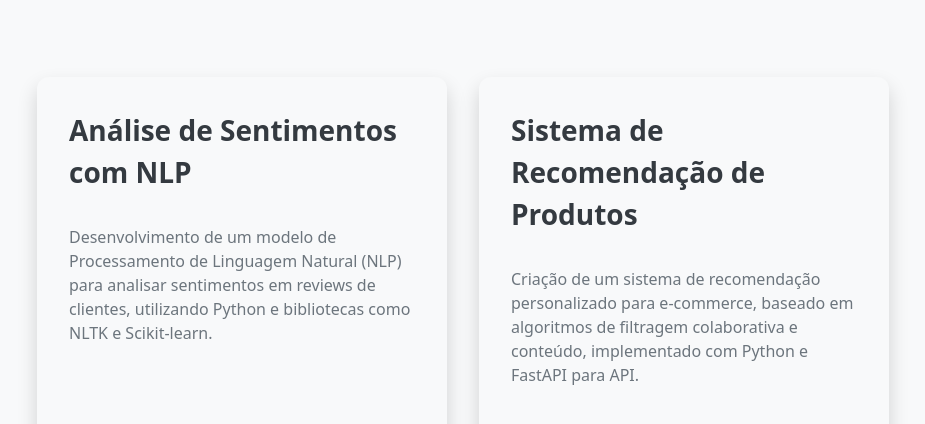
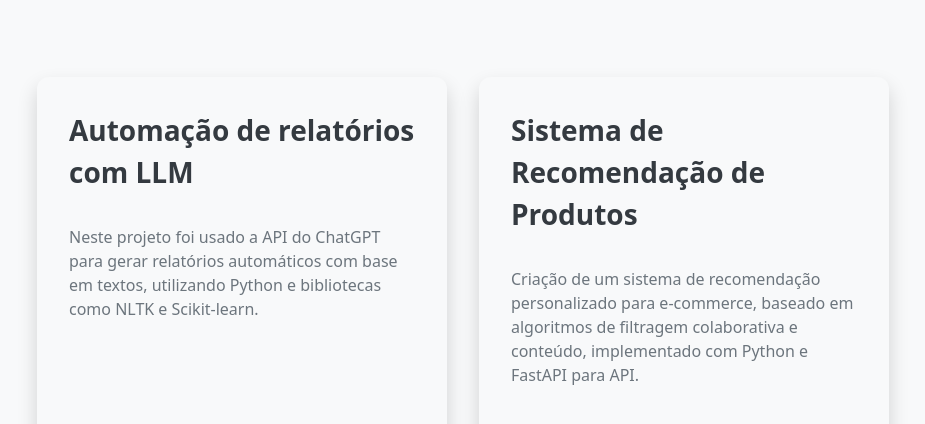
Before and after one commit to Talduardo/talduardo.github.io, a plain HTML site: page index.html in a window 1280 px wide. Shown: the part 2223-2647 px from the top of the page, without its empty margins (177-1102 px from the left). Drawn offline with nearby package versions, Linux system fonts and the light colour scheme.

Commit message:
Atualização no index, modificação de um projeto

```diff
--- a/index.html
+++ b/index.html
@@ -109,10 +109,10 @@
         <h2>Meus Projetos</h2>
         <div>
             <article tabindex="0" role="button" class="project-card" data-project-id="1" aria-describedby="desc-project-1">
-                <h3>Análise de Sentimentos com NLP</h3>
-                <p id="desc-project-1">Desenvolvimento de um modelo de Processamento de Linguagem Natural (NLP) para analisar sentimentos em reviews de clientes, utilizando Python e bibliotecas como NLTK e Scikit-learn.</p>
+                <h3>Automação de relatórios com LLM</h3>
+                <p id="desc-project-1">Neste projeto foi usado a API do ChatGPT para gerar relatórios automáticos com base em textos, utilizando Python e bibliotecas como NLTK e Scikit-learn.</p>
                 <div class="project-links">
-                    <a href="https://github.com/yourname/project-one" target="_blank" rel="noopener" class="project-link">
+                    <a href="https://github.com/Talduardo/Projeto-llms" target="_blank" rel="noopener" class="project-link">
                         <i class="fab fa-github"></i> Código Fonte
                     </a>
                     <a href="https://yourdemo.com/project-one" target="_blank" rel="noopener" class="project-link">
@@ -243,9 +243,9 @@
 
             const projects = {
                 1: {
-                    title: "Análise de Sentimentos com NLP",
-                    description: "Este projeto envolveu o desenvolvimento de um modelo de Processamento de Linguagem Natural (NLP) para analisar sentimentos em reviews de clientes, utilizando Python e bibliotecas como NLTK e Scikit-learn. O objetivo foi identificar opiniões positivas, negativas ou neutras, fornecendo insights valiosos para a melhoria de produtos/serviços. A pipeline incluiu coleta de dados, limpeza, engenharia de features e avaliação do modelo.",
-                    source: "https://github.com/yourname/project-one",
+                    title: "Automação de relatórios com LLM",
+                    description: "Neste projeto foi usado a API do ChatGPT para gerar relatórios automáticos com base em textos, utilizando Python e bibliotecas como NLTK e Scikit-learn.",
+                    source: "https://github.com/Talduardo/Projeto-llms",
                     demo: "https://yourdemo.com/project-one"
                 },
                 2: {
```
